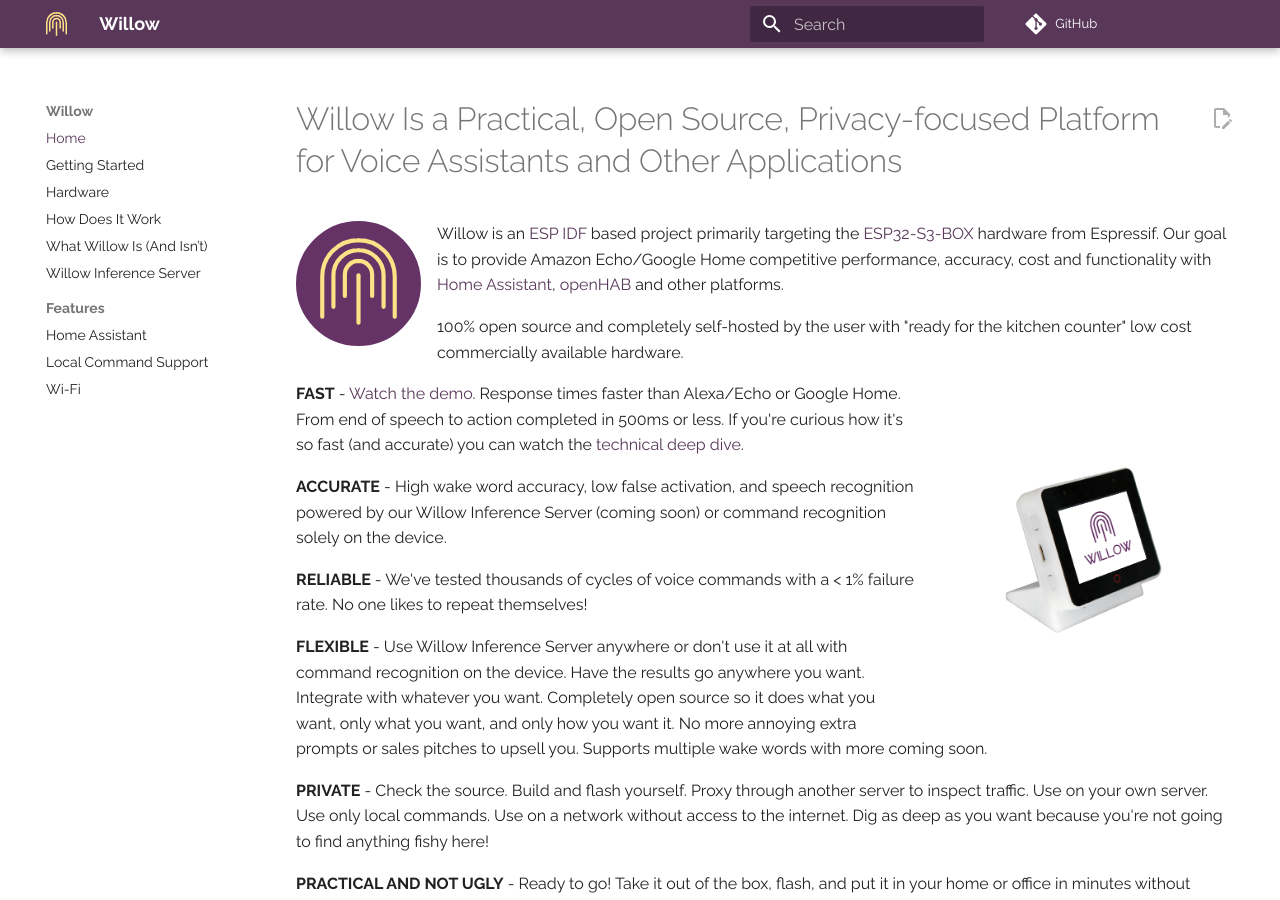
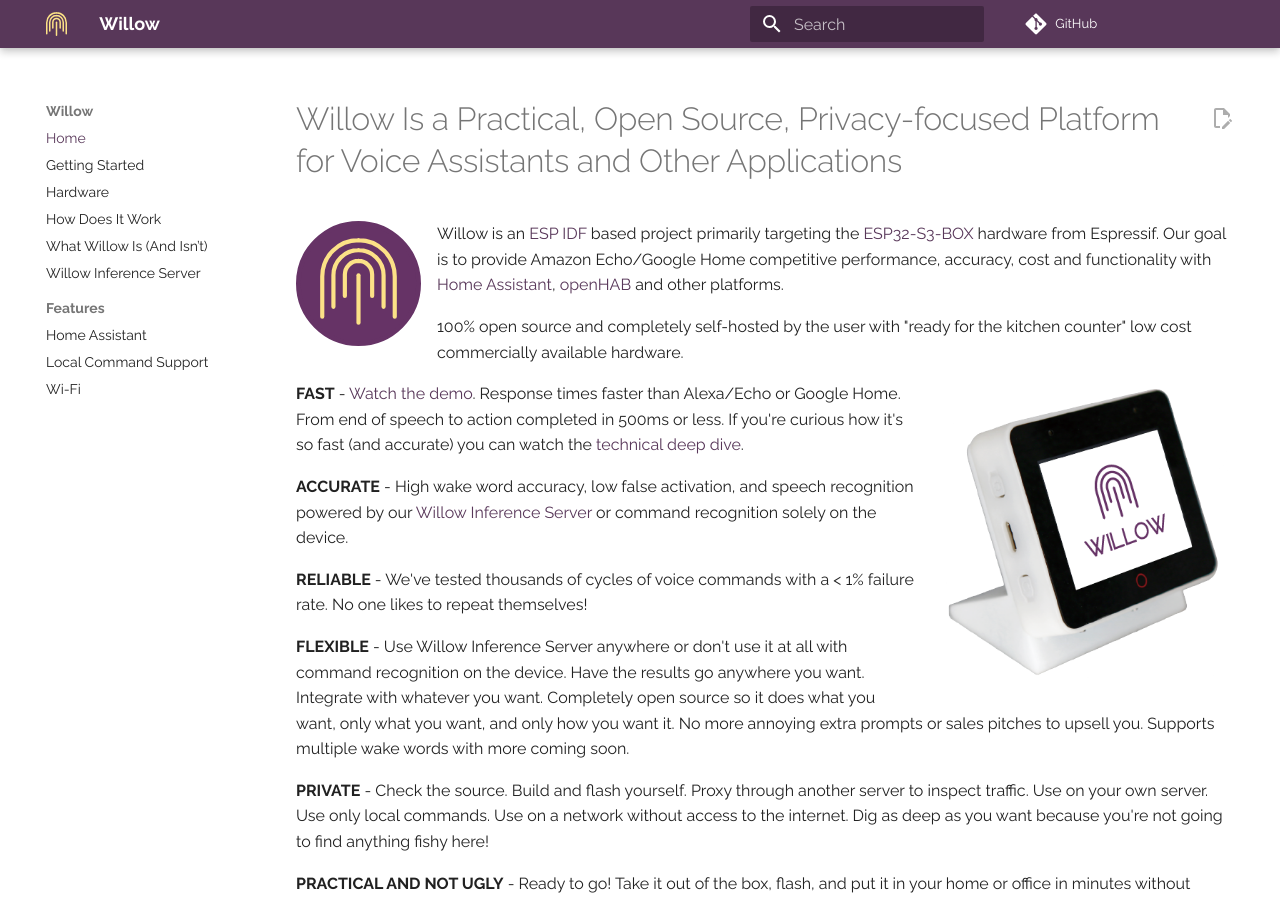
Before and after one commit to toverainc/willow-docs, an MkDocs documentation site: the page built from docs/index.md, in a window 1280 px wide and 900 px high. Built offline with MkDocs 1.6.1 and Material for MkDocs 9.7.7, drawn with Linux system fonts in a browser that asks for light colours; comment, search, counter and statistics services are not loaded.

```diff
--- a/docs/index.md
+++ b/docs/index.md
@@ -17,7 +17,7 @@ Willow is an [ESP IDF](https://github.com/espressif/esp-idf) based project prima
 
 **FAST** - [Watch the demo](https://www.youtube.com/watch?v=8ETQaLfoImc). Response times faster than Alexa/Echo or Google Home. From end of speech to action completed in 500ms or less. If you're curious how it's so fast (and accurate) you can watch the [technical deep dive](https://www.youtube.com/watch?v=WvgeSp94ZWE).
 
-**ACCURATE** - High wake word accuracy, low false activation, and speech recognition powered by our Willow Inference Server (coming soon) or command recognition solely on the device.
+**ACCURATE** - High wake word accuracy, low false activation, and speech recognition powered by our [Willow Inference Server](willow-inference-server) or command recognition solely on the device.
 
 **RELIABLE** - We've tested thousands of cycles of voice commands with a < 1% failure rate. No one likes to repeat themselves!
 
--- a/overrides/partials/comments.html
+++ b/overrides/partials/comments.html
@@ -2,7 +2,7 @@
   <h2 id="__comments">{{ lang.t("meta.comments") }}</h2>
 
 <script src="https://giscus.app/client.js"
-  data-repo="blakadder/klp1"
+  data-repo="toverainc/willow-docs"
   data-repo-id="R_kgDOJetcMA"
   data-category="Announcements"
   data-category-id="DIC_kwDOJetcMM4CWQDV"
```
Also changed, not shown: docs/images/esp32_s3_box.png.
